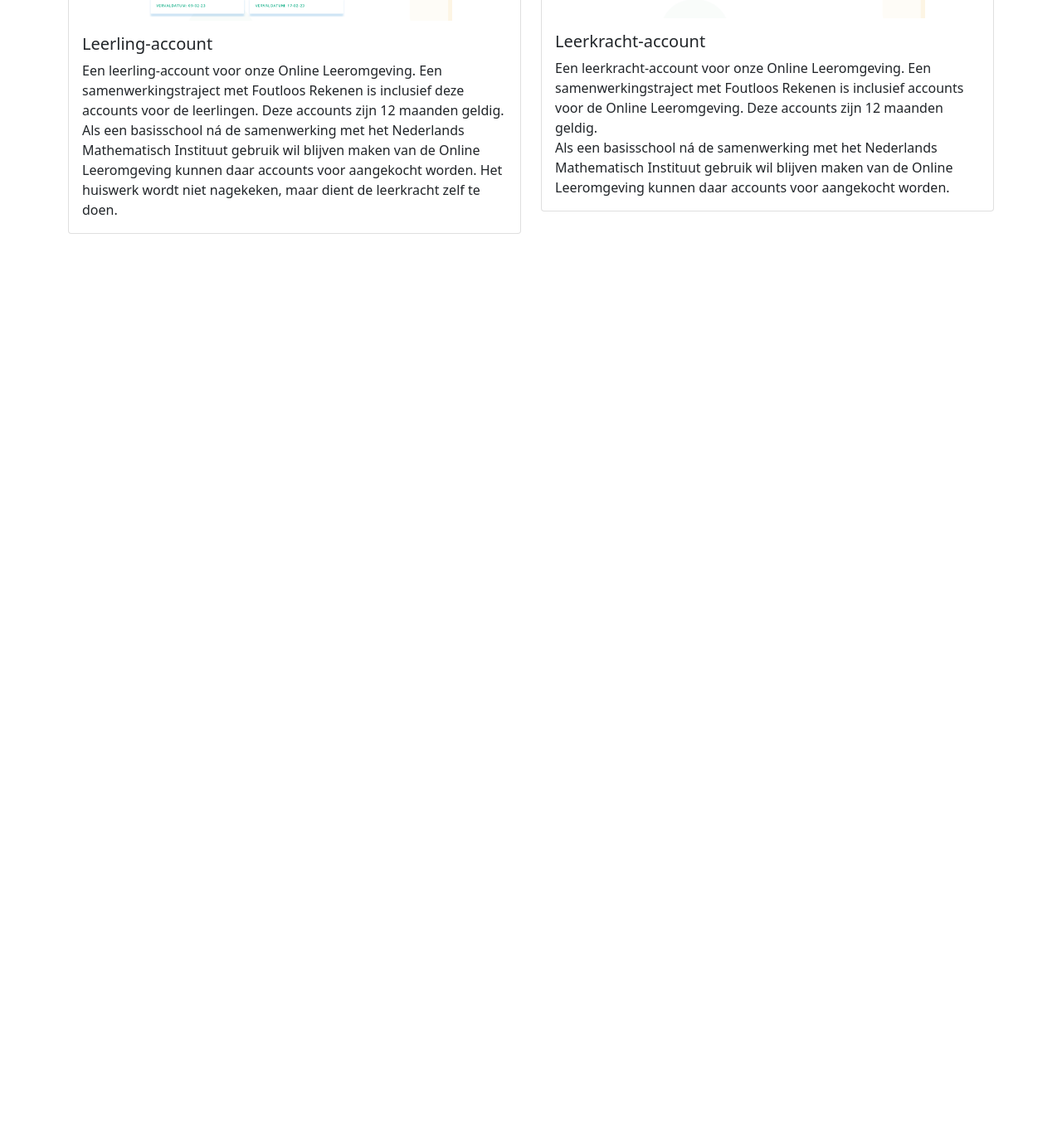
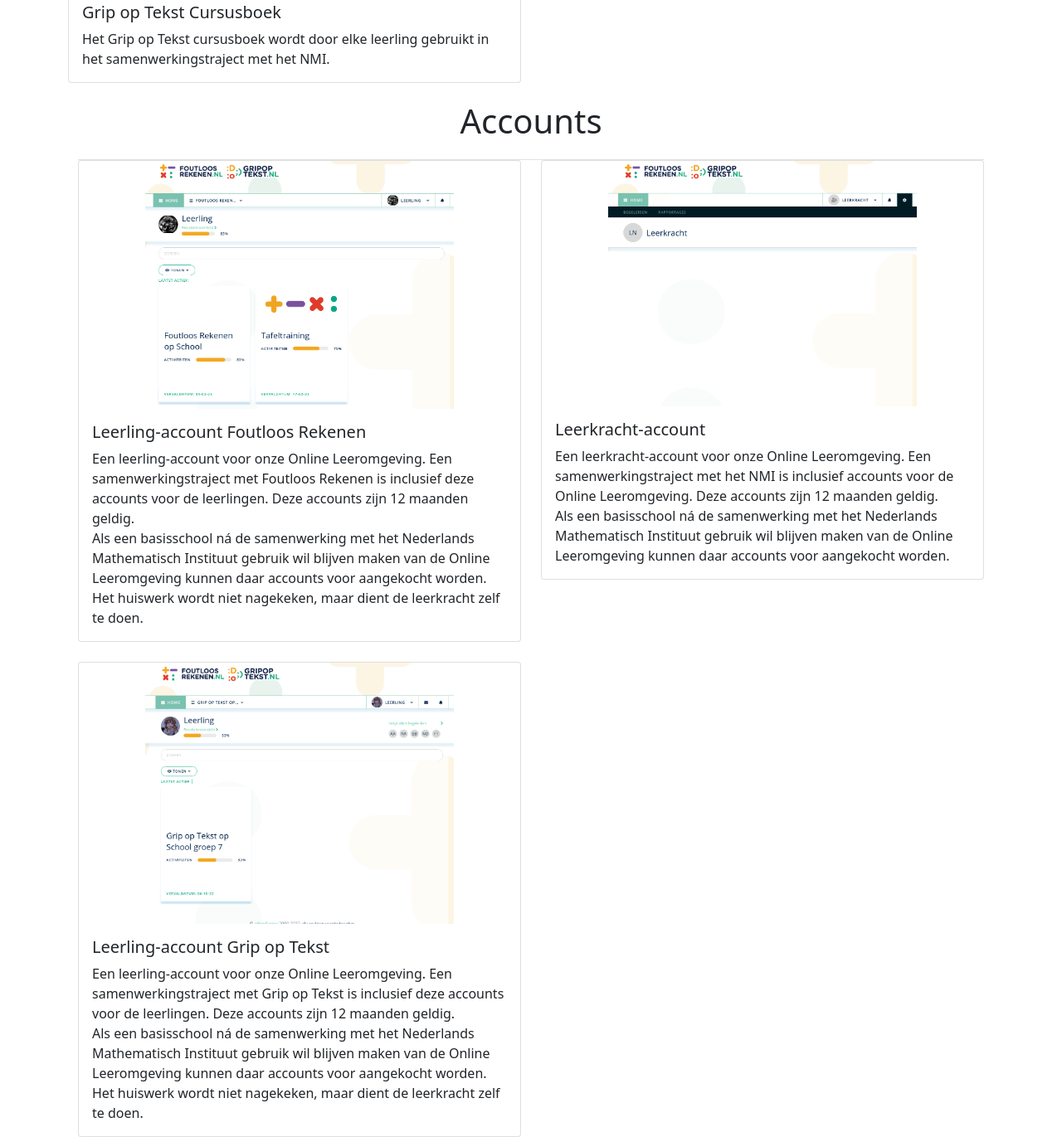
Before and after one commit to mathematischinstituut/Studiorum, a plain HTML site: page index.html in a window 1280 px wide. Shown: the part 1833-3204 px from the top of the page at 83% size. Before the commit the page ends 2115 px from the top, so only its background shows below. Drawn offline with nearby package versions, Linux system fonts and the light colour scheme.

Commit message:
Toevoegen GoT (LPS-10)

```diff
--- a/index.html
+++ b/index.html
@@ -210,8 +210,25 @@
             </div>
           </div>
 
+          <div class="col">
+            <div class="card">
+              <div class="text-center">
+                <img src="images/kaft_GoT.png"
+                     width="40%"
+                     alt="Missing image">
+               </div>
+              <div class="card-body">
+                <h5 class="card-title">Grip op Tekst Cursusboek</h5>
+                <p class="card-text">
+                  Het Grip op Tekst cursusboek wordt door elke leerling gebruikt in het samenwerkingstraject met het NMI.
+                </p>
+            </div>
+          </div>
+
         </div>
       </div>
+
+
       <div class="container">
       <div class="modal-header text-center">
         <h1 class="modal-title w-100">Accounts</h1>
@@ -226,7 +243,7 @@
                      alt="Missing image">
                </div>
               <div class="card-body">
-                <h5 class="card-title">Leerling-account</h5>
+                <h5 class="card-title">Leerling-account Foutloos Rekenen</h5>
                 <p class="card-text">
                   Een leerling-account voor onze Online Leeromgeving.
                   Een samenwerkingstraject met Foutloos Rekenen is inclusief deze accounts voor de
@@ -251,7 +268,7 @@
                 <h5 class="card-title">Leerkracht-account</h5>
                 <p class="card-text">
                   Een leerkracht-account voor onze Online Leeromgeving.
-                  Een samenwerkingstraject met Foutloos Rekenen is inclusief accounts voor de
+                  Een samenwerkingstraject met het NMI is inclusief accounts voor de
                   Online Leeromgeving. Deze accounts zijn 12 maanden geldig.
                   <br>
                   Als een basisschool ná de samenwerking met het Nederlands Mathematisch Instituut
@@ -262,6 +279,28 @@
             </div>
           </div>
 
+          <div class="col">
+            <div class="card">
+              <div class="text-center">
+                <img src="images/account_LMS_leerling_GOT.png"
+                     width="70%"
+                     alt="Missing image">
+               </div>
+              <div class="card-body">
+                <h5 class="card-title">Leerling-account Grip op Tekst</h5>
+                <p class="card-text">
+                  Een leerling-account voor onze Online Leeromgeving.
+                  Een samenwerkingstraject met Grip op Tekst is inclusief deze accounts voor de
+                  leerlingen. Deze accounts zijn 12 maanden geldig.
+                  <br>
+                  Als een basisschool ná de samenwerking met het Nederlands Mathematisch Instituut
+                  gebruik wil blijven maken van de Online Leeromgeving kunnen daar accounts voor
+                  aangekocht worden. Het huiswerk wordt niet nagekeken, maar dient de leerkracht zelf te doen.
+                </p>
+              </div>
+            </div>
+          </div>
+
         </div>
       </div>
       </html>
```
Also changed, not shown: images/account_LMS_leerling_GOT.png (added).
